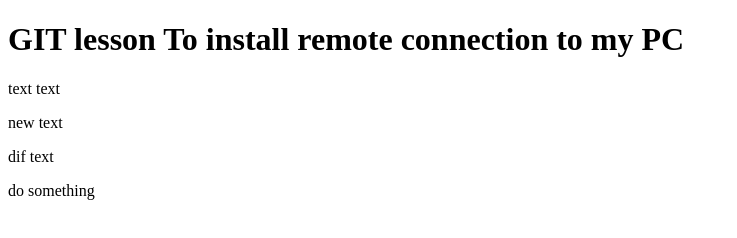
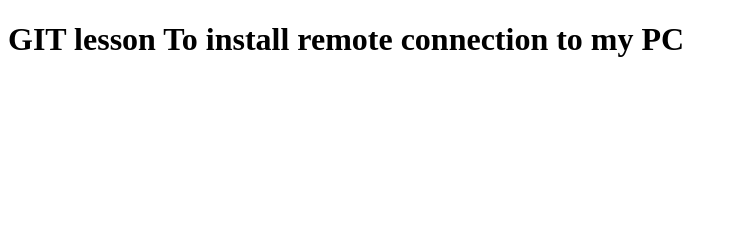
Before and after one commit to mydehb11/ContPa, a plain HTML site: page index.html in a window 1280 px wide. Shown: the whole page, without its empty margins (0-737 px from the left). Drawn offline with Linux system fonts and the light colour scheme.

Commit message:
third commit

```diff
--- a/index.html
+++ b/index.html
@@ -7,10 +7,7 @@
  </head>
  <body>
   <h1>GIT lesson To install remote connection to my PC</h1>
-  <p> text text</p>
-  <p> new text</p>
-  <p> dif text</p>
-  <p> do something</p>
+
 
 
  </body>
```
